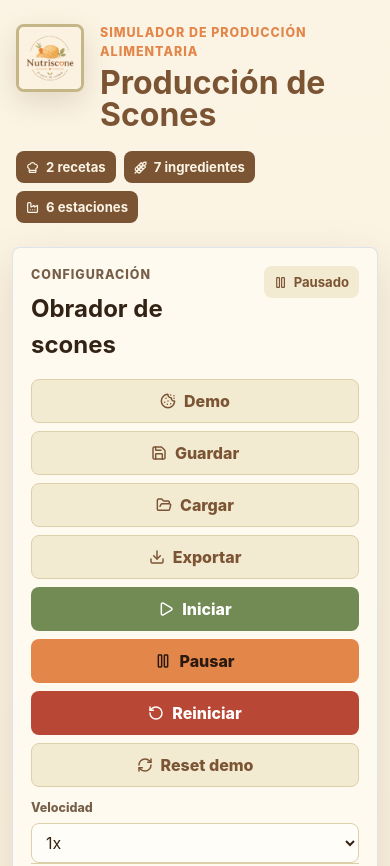
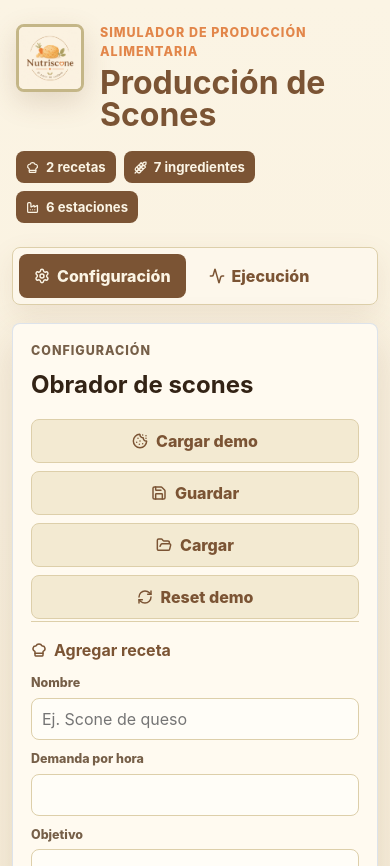
Before and after one commit to AugustoOM/Suppy-Chain-Sim, a website built with Vite: page index.html in a window 390 px wide. Shown: the top 866 px of the page. Built offline with nearby package versions, Linux system fonts and the light colour scheme.

Commit message:
Se separa la configuración de la ejecución

```diff
--- a/src/styles.css
+++ b/src/styles.css
@@ -125,6 +125,7 @@ button {
 .status-pill,
 .alert-counter,
 .button,
+.view-tab,
 .metric-card span,
 .section-heading h2,
 .config-section h3,
@@ -146,6 +147,76 @@ svg.lucide {
   grid-template-columns: minmax(320px, 410px) minmax(0, 1fr) minmax(300px, 360px);
   gap: 18px;
   align-items: start;
+}
+
+.view-tabs {
+  display: flex;
+  flex-wrap: wrap;
+  gap: 8px;
+  margin: 0 0 18px;
+  padding: 6px;
+  border: 1px solid var(--line);
+  border-radius: 8px;
+  background: rgba(255, 250, 240, 0.68);
+  box-shadow: 0 10px 28px rgba(123, 84, 52, 0.1);
+}
+
+.view-tab {
+  display: inline-flex;
+  align-items: center;
+  justify-content: center;
+  min-height: 42px;
+  border: 1px solid transparent;
+  border-radius: 8px;
+  background: transparent;
+  color: var(--accent-dark);
+  padding: 9px 14px;
+  font-weight: 850;
+}
+
+.view-tab.active {
+  background: var(--accent-dark);
+  color: var(--text-inverse);
+}
+
+.config-page,
+.execution-page {
+  display: grid;
+  gap: 18px;
+}
+
+.config-page .config-panel {
+  position: static;
+  max-height: none;
+}
+
+.execution-page {
+  grid-template-columns: minmax(0, 1fr) minmax(300px, 360px);
+  align-items: start;
+}
+
+.execution-main {
+  display: grid;
+  gap: 18px;
+  min-width: 0;
+}
+
+.execution-controls {
+  border: 1px solid rgba(216, 224, 234, 0.86);
+  border-radius: 8px;
+  background: var(--panel);
+  color: var(--text);
+  box-shadow: var(--shadow);
+  padding: 18px;
+}
+
+.execution-controls h2 {
+  display: inline-flex;
+  align-items: center;
+  gap: 7px;
+  margin: 0;
+  color: var(--accent-dark);
+  letter-spacing: 0;
 }
 
 .config-panel,
@@ -197,6 +268,21 @@ svg.lucide {
   grid-template-columns: repeat(2, minmax(0, 1fr));
   gap: 8px;
   margin-bottom: 12px;
+}
+
+.config-actions {
+  display: grid;
+  grid-template-columns: repeat(4, minmax(0, 1fr));
+  gap: 8px;
+  margin-bottom: 2px;
+}
+
+.execution-grid {
+  grid-template-columns: repeat(4, minmax(0, 1fr));
+}
+
+.speed-field {
+  max-width: 220px;
 }
 
 .button {
@@ -653,6 +739,10 @@ tr:last-child td {
     grid-template-columns: minmax(300px, 380px) minmax(0, 1fr);
   }
 
+  .execution-page {
+    grid-template-columns: 1fr;
+  }
+
   .alerts-panel {
     grid-column: 1 / -1;
     position: static;
@@ -671,6 +761,7 @@ tr:last-child td {
 
   .app-header,
   .workspace,
+  .execution-page,
   .dashboard-grid {
     grid-template-columns: 1fr;
   }
@@ -703,6 +794,8 @@ tr:last-child td {
   }
 
   .control-grid,
+  .config-actions,
+  .execution-grid,
   .form-grid,
   .metrics-grid,
   .product-output-grid,
--- a/src/ui/renderApp.ts
+++ b/src/ui/renderApp.ts
@@ -1,4 +1,5 @@
 import {
+  Activity,
   Bell,
   ChefHat,
   CircleAlert,
@@ -19,6 +20,7 @@ import {
   RefreshCw,
   RotateCcw,
   Save,
+  Settings,
   Target,
   Timer,
   TriangleAlert,
@@ -57,7 +59,10 @@ const formValue = (form: HTMLFormElement, name: string): string => {
 const numericFormValue = (form: HTMLFormElement, name: string): number =>
   Number(formValue(form, name));
 
+type AppView = "configuration" | "execution";
+
 const lucideIcons = {
+  Activity,
   Bell,
   ChefHat,
   CircleAlert,
@@ -77,12 +82,15 @@ const lucideIcons = {
   RefreshCw,
   RotateCcw,
   Save,
+  Settings,
   Target,
   Timer,
   TriangleAlert,
   Wheat,
   Workflow
 };
+
+const icon = (name: string): string => `<i data-lucide="${name}"></i>`;
 
 const refreshIcons = (): void => {
   createIcons({
@@ -227,6 +235,7 @@ const connectResource = (state: SimulationState, form: HTMLFormElement): Simulat
 
 export const renderApp = (root: HTMLElement): void => {
   let state = loadScenario(demoScenario);
+  let activeView: AppView = "configuration";
   let timerId: number | null = null;
 
   const stopTimer = (): void => {
@@ -268,6 +277,16 @@ export const renderApp = (root: HTMLElement): void => {
   };
 
   const bindActions = (): void => {
+    root.querySelector<HTMLButtonElement>("#view-configuration")?.addEventListener("click", () => {
+      activeView = "configuration";
+      render();
+    });
+
+    root.querySelector<HTMLButtonElement>("#view-execution")?.addEventListener("click", () => {
+      activeView = "execution";
+      render();
+    });
+
     root.querySelector<HTMLButtonElement>("#load-demo")?.addEventListener("click", () => {
       setState({ ...loadScenario(demoScenario), speed: state.speed });
     });
@@ -277,6 +296,7 @@ export const renderApp = (root: HTMLElement): void => {
     });
 
     root.querySelector<HTMLButtonElement>("#start-simulation")?.addEventListener("click", () => {
+      activeView = "execution";
       setState({ ...state, isRunning: true });
     });
 
@@ -317,6 +337,75 @@ export const renderApp = (root: HTMLElement): void => {
     handleForm("route-form", connectResource);
   };
 
+  const renderViewNavigation = (): string => `
+    <nav class="view-tabs" aria-label="Secciones del simulador">
+      <button
+        id="view-configuration"
+        class="view-tab ${activeView === "configuration" ? "active" : ""}"
+        type="button"
+        aria-current="${activeView === "configuration" ? "page" : "false"}"
+      >
+        ${icon("settings")}Configuración
+      </button>
+      <button
+        id="view-execution"
+        class="view-tab ${activeView === "execution" ? "active" : ""}"
+        type="button"
+        aria-current="${activeView === "execution" ? "page" : "false"}"
+      >
+        ${icon("activity")}Ejecución
+      </button>
+    </nav>
+  `;
+
+  const renderExecutionControls = (): string => `
+    <section class="execution-controls">
+      <div class="panel-header">
+        <div>
+          <p class="eyebrow">Ejecución</p>
+          <h2>${icon("workflow")}Proceso de producción</h2>
+        </div>
+        <span class="status-pill ${state.isRunning ? "status-running" : "status-paused"}">
+          ${icon(state.isRunning ? "play" : "pause")}${state.isRunning ? "En marcha" : "Pausado"}
+        </span>
+      </div>
+      <div class="control-grid execution-grid">
+        <button id="start-simulation" class="button success" type="button">${icon("play")}Iniciar</button>
+        <button id="pause-simulation" class="button warning" type="button">${icon("pause")}Pausar</button>
+        <button id="reset-simulation" class="button danger" type="button">${icon("rotate-ccw")}Reiniciar</button>
+        <button id="export-results" class="button secondary" type="button">${icon("download")}Exportar</button>
+      </div>
+      <label class="field speed-field">
+        <span>Velocidad</span>
+        <select id="speed-selector">
+          ${[1, 5, 10, 30].map((speed) => `
+            <option value="${speed}" ${state.speed === speed ? "selected" : ""}>${speed}x</option>
+          `).join("")}
+        </select>
+      </label>
+    </section>
+  `;
+
+  const renderCurrentView = (): string => {
+    if (activeView === "configuration") {
+      return `
+        <div class="config-page">
+          ${renderConfigPanel(state)}
+        </div>
+      `;
+    }
+
+    return `
+      <div class="execution-page">
+        <div class="execution-main">
+          ${renderExecutionControls()}
+          ${renderDashboard(state)}
+        </div>
+        ${renderAlerts(state)}
+      </div>
+    `;
+  };
+
   function render(): void {
     root.innerHTML = `
       <div class="app-shell">
@@ -334,11 +423,8 @@ export const renderApp = (root: HTMLElement): void => {
             <span><i data-lucide="factory"></i>${state.resources.length} estaciones</span>
           </div>
         </header>
-        <div class="workspace">
-          ${renderConfigPanel(state)}
-          ${renderDashboard(state)}
-          ${renderAlerts(state)}
-        </div>
+        ${renderViewNavigation()}
+        ${renderCurrentView()}
       </div>
     `;
     bindActions();
--- a/src/ui/renderConfigPanel.ts
+++ b/src/ui/renderConfigPanel.ts
@@ -90,30 +90,14 @@ export const renderConfigPanel = (state: SimulationState): string => `
         <p class="eyebrow">Configuración</p>
         <h2>Obrador de scones</h2>
       </div>
-      <span class="status-pill ${state.isRunning ? "status-running" : "status-paused"}">
-        ${icon(state.isRunning ? "play" : "pause")}${state.isRunning ? "En marcha" : "Pausado"}
-      </span>
     </div>
 
-    <div class="control-grid">
-      <button id="load-demo" class="button secondary" type="button">${icon("cookie")}Demo</button>
+    <div class="config-actions">
+      <button id="load-demo" class="button secondary" type="button">${icon("cookie")}Cargar demo</button>
       <button id="save-scenario" class="button secondary" type="button">${icon("save")}Guardar</button>
       <button id="load-scenario" class="button secondary" type="button">${icon("folder-open")}Cargar</button>
-      <button id="export-results" class="button secondary" type="button">${icon("download")}Exportar</button>
-      <button id="start-simulation" class="button success" type="button">${icon("play")}Iniciar</button>
-      <button id="pause-simulation" class="button warning" type="button">${icon("pause")}Pausar</button>
-      <button id="reset-simulation" class="button danger" type="button">${icon("rotate-ccw")}Reiniciar</button>
       <button id="reset-demo" class="button secondary" type="button">${icon("refresh-cw")}Reset demo</button>
     </div>
-
-    <label class="field full">
-      <span>Velocidad</span>
-      <select id="speed-selector">
-        ${[1, 5, 10, 30].map((speed) => `
-          <option value="${speed}" ${state.speed === speed ? "selected" : ""}>${speed}x</option>
-        `).join("")}
-      </select>
-    </label>
 
     <section class="config-section">
       <h3>${icon("chef-hat")}Agregar receta</h3>
```
Also changed, not shown: dist/assets/index-BAB7S1wj.js (added), dist/assets/index-BxGPQWCT.js (deleted), dist/assets/index-cFmkyvfS.css (added), dist/assets/index-uV3o-Dy7.css (deleted), dist/index.html.
